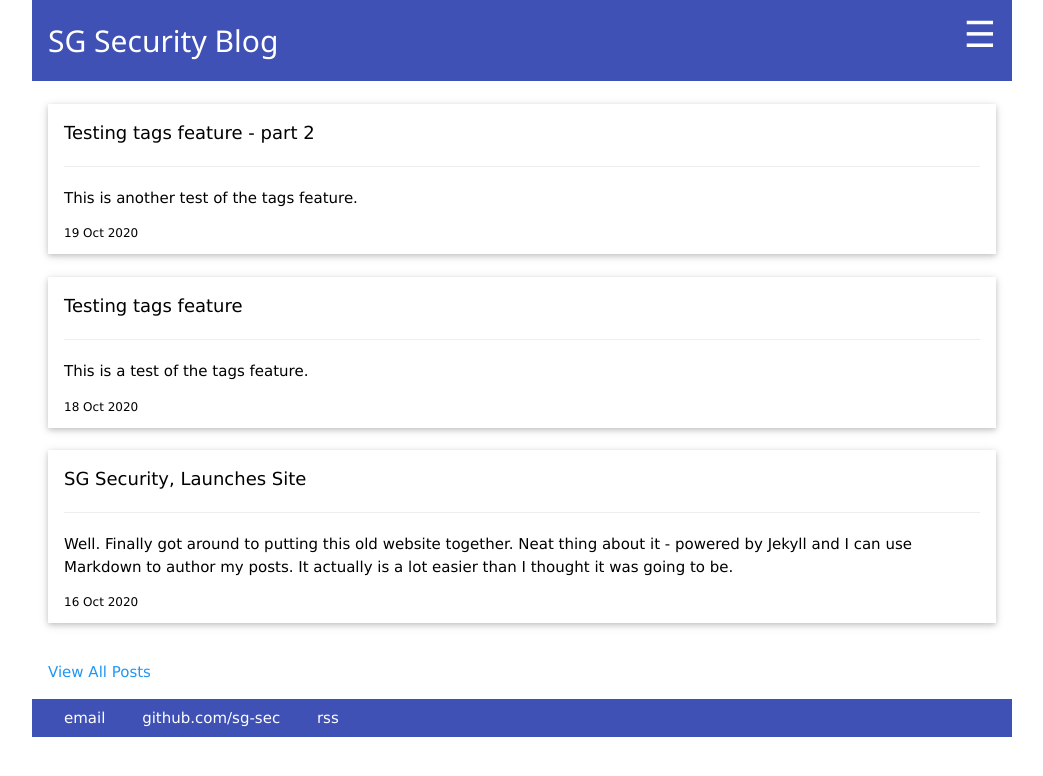
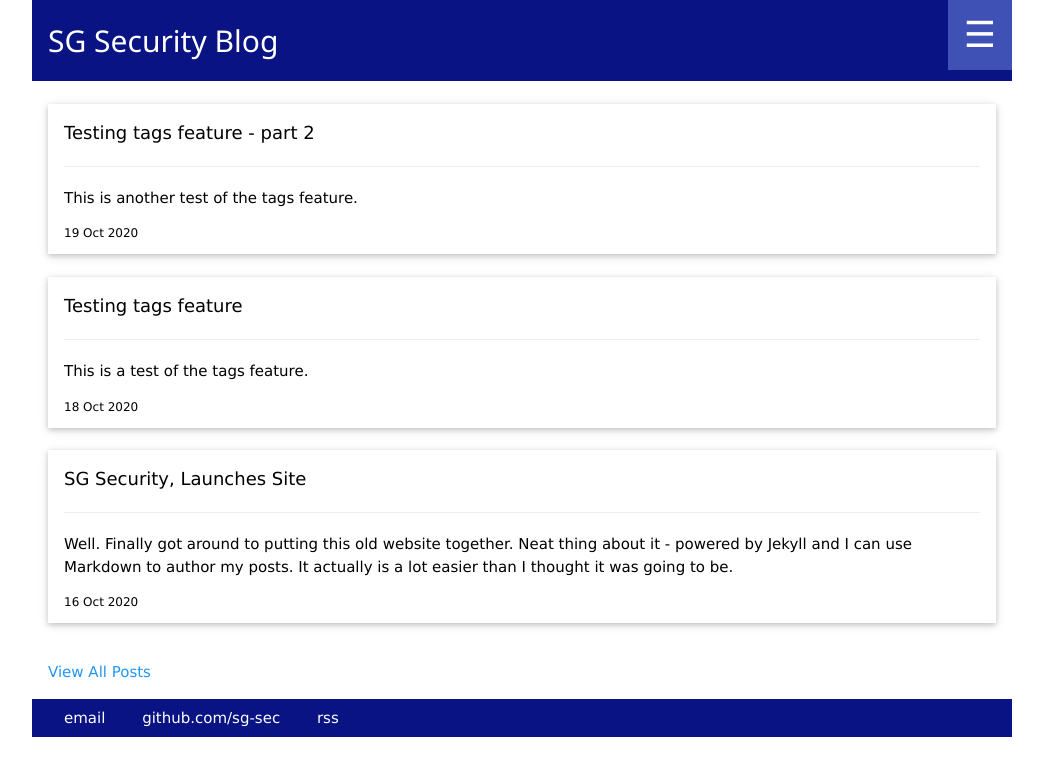
Before and after one commit to sg-sec/sg-sec.github.io, a Jekyll site: the page built from index.html, in a window 1280 px wide. Shown: the top 776 px of the page, without its empty margins (118-1161 px from the left). Built offline with Jekyll 4.4.1, drawn with Linux system fonts in a browser that asks for light colours.

Commit message:
Update default.html

```diff
--- a/_layouts/default.html
+++ b/_layouts/default.html
@@ -14,7 +14,7 @@
                                 <a class="w3-bar-item w3-button" href="/blog">Posts</a>
                                 <a class="w3-bar-item w3-button" href="/blog/tags.html">Tags</a>
                         </nav>
-			<header class="w3-bar w3-indigo">
+			<header class="w3-bar sg-dark-blue">
                                 <h2 class="w3-bar-item"><a href="/">SG Security Blog</a></h2>
                                 <button class="w3-button w3-bar-item w3-indigo w3-xxlarge w3-right" onclick="w3_open()">&#9776;</button>
 			</header>
@@ -24,7 +24,7 @@
 			{{ content }}
 
 			</div><!-- /.container -->
-			<footer class="w3-container w3-indigo">
+			<footer class="w3-container sg-dark-blue">
 	    		        <a class="w3-bar-item w3-button" href="mailto:sgsec@tutanota.com">email</a>
                                 <a class="w3-bar-item w3-button" href="https://github.com/sg-sec"> github.com/sg-sec</a>
                                 <a class="w3-bar-item w3-button" href="https://blog.sg-sec.co.uk/feed.xml">rss</a>
```
